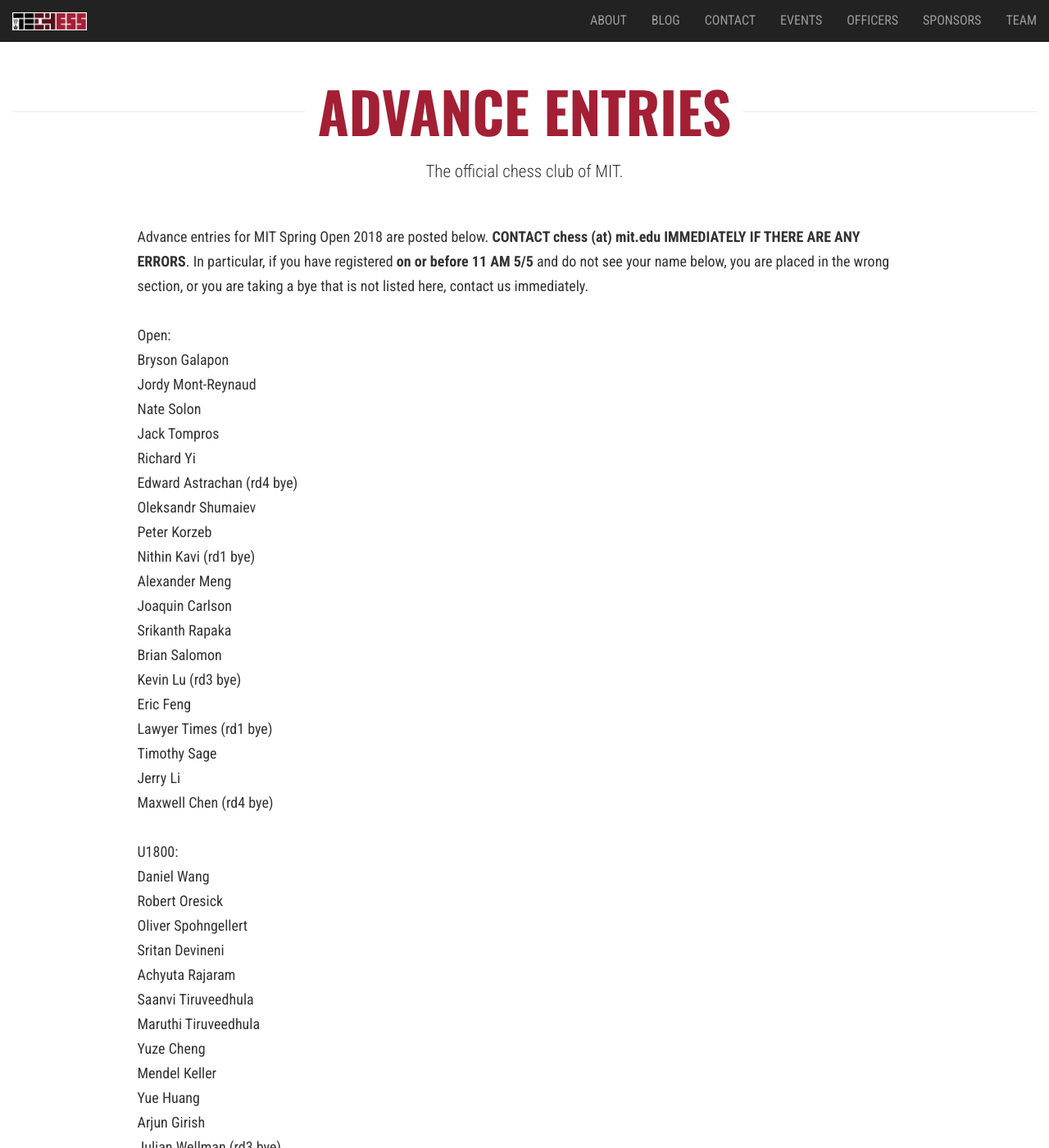
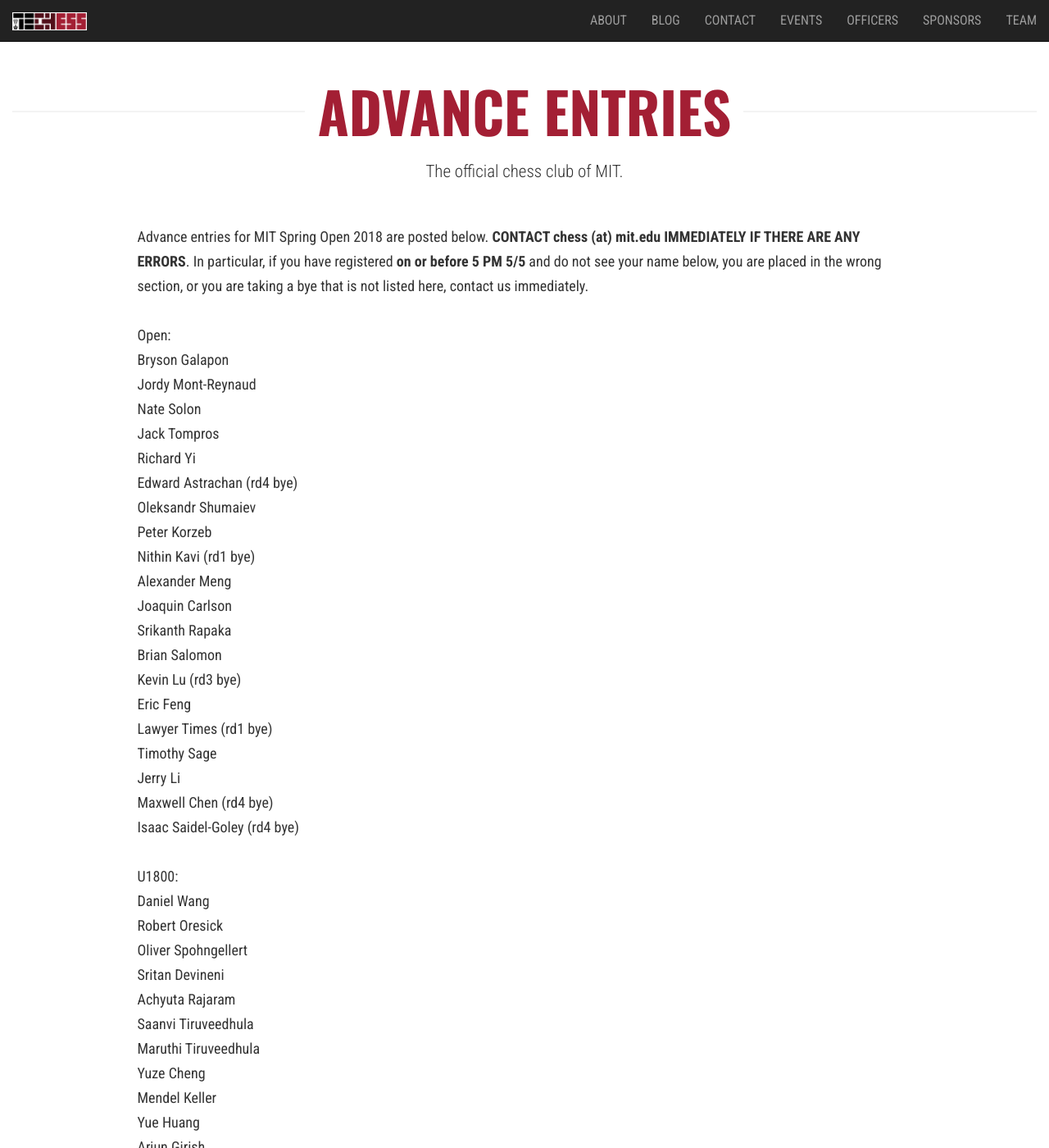
Before and after one commit to Tech-Chess/tech-chess.github.io, a Jekyll site: the page built from _pages/advance_entries.md, in a window 1280 px wide and 1400 px high. Shown: the whole window at 82% size. Built offline with Jekyll 4.4.1, drawn with Linux system fonts in a browser that asks for light colours; nearby versions of some CDN libraries.

Commit message:
Update advance_entries.md

```diff
--- a/_pages/advance_entries.md
+++ b/_pages/advance_entries.md
@@ -4,7 +4,7 @@ title: Advance Entries
 permalink: /advanceentries/
 ---
 
-Advance entries for MIT Spring Open 2018 are posted below. **CONTACT chess (at) mit.edu IMMEDIATELY IF THERE ARE ANY ERRORS**. In particular, if you have registered **on or before 11 AM 5/5** and do not see your name below, you are placed in the wrong section, or you are taking a bye that is not listed here, contact us immediately.
+Advance entries for MIT Spring Open 2018 are posted below. **CONTACT chess (at) mit.edu IMMEDIATELY IF THERE ARE ANY ERRORS**. In particular, if you have registered **on or before 5 PM 5/5** and do not see your name below, you are placed in the wrong section, or you are taking a bye that is not listed here, contact us immediately.
 
 Open:
 Bryson Galapon
@@ -26,6 +26,7 @@ Lawyer Times (rd1 bye)
 Timothy Sage
 Jerry Li
 Maxwell Chen (rd4 bye)
+Isaac Saidel-Goley (rd4 bye)
 
 U1800:
 Daniel Wang
```
